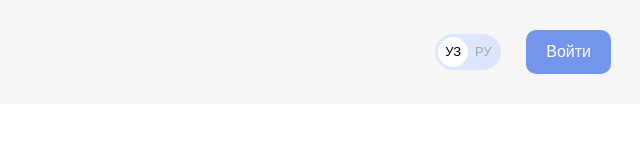
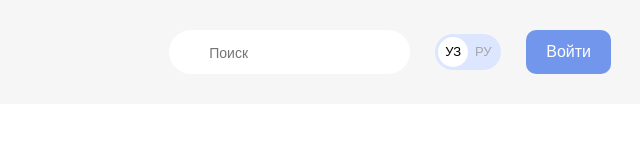
Before and after one commit to Akhrorovalisher/3_namanganliklar24, a plain HTML site: page index.html in a window 1280 px wide. Shown: the full height of the page, 579-1219 px from the left. Drawn offline with Linux system fonts and the light colour scheme.

Commit message:
add search-form

```diff
--- a/css/styles.css
+++ b/css/styles.css
@@ -22,6 +22,12 @@ body{
 img {
   max-width: 100%;
   height: auto;
+}
+
+/* OUTLINE STYLES */
+*:focus {
+  outline: 2px dashed #7296ec;
+  outline-offset: 2px;
 }
 
 .button {
@@ -106,7 +112,20 @@ img {
   color:#2959CE;
 }
 
-/* LANG-TOGLE */
+/* GLOBAL-SEARCH-FORM  */
+.global-search-form{
+  margin-right: 25px;
+}
+
+.global-search-form-input{
+  padding: 15px 20px 13px 40px;
+  font-size: 14px;
+  font-style: normal;
+  border: 0;
+  border-radius: 60px;
+}
+
+/* LANG-TOGGLE */
 .lange-togle {
   display: flex;
   padding: 3px;
--- a/index.html
+++ b/index.html
@@ -41,7 +41,9 @@
 
 
       <!-- GLOBAL-SEARCH-FORM -->
-
+      <form class="global-search-form" action="https://echo.htmlacademy.ru" method="GET">
+        <input class="global-search-form-input" type="search" name="search" placeholder="Поиск" aria-label="Поиск" required>
+      </form>
 
       <!-- LENG-TOGGLE -->
       <div class="lange-togle">
```
